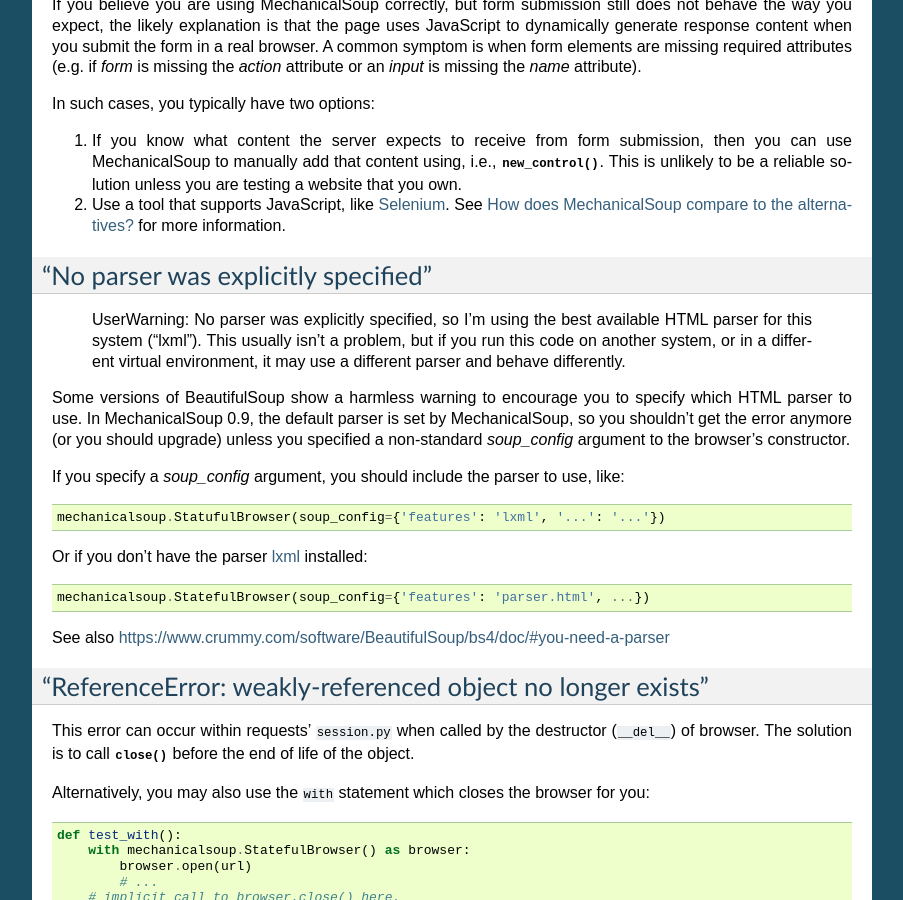
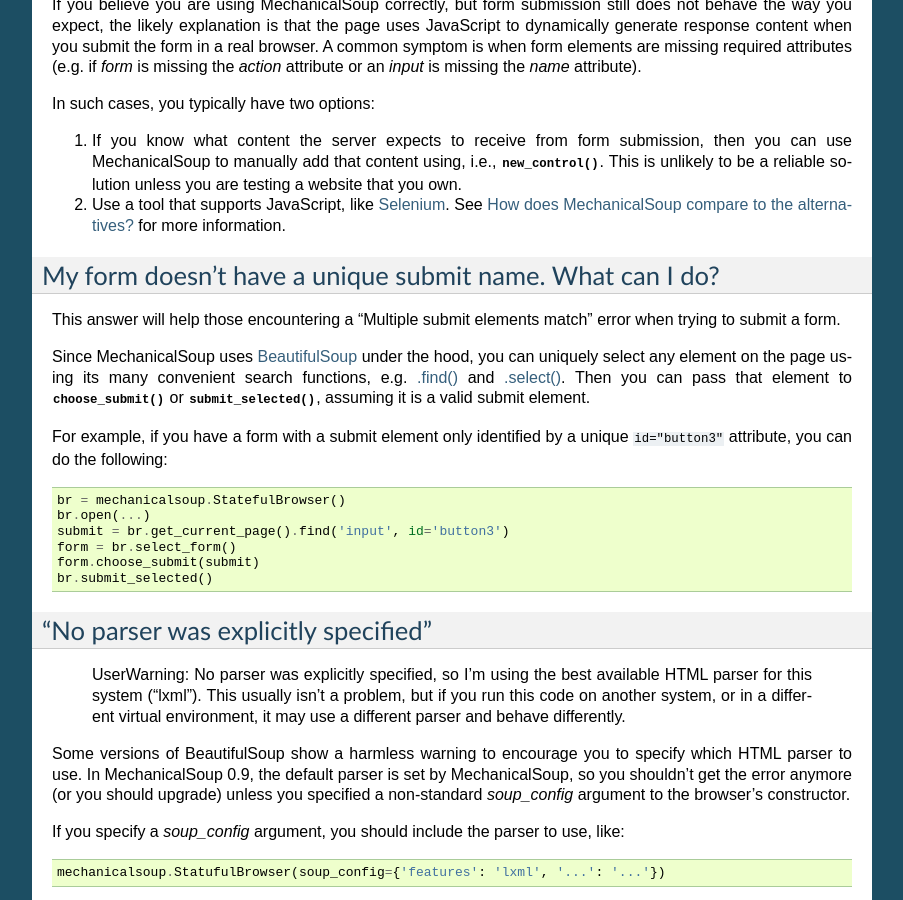
Before and after one commit to MechanicalSoup/MechanicalSoup, a Sphinx documentation site: the page built from docs/faq.rst, in a window 1280 px wide and 900 px high, scrolled down 1551 px. Shown: the whole window, without its empty margins (198-1101 px from the left). Built offline with Sphinx 7.4.7, drawn with Linux system fonts in a browser that asks for light colours; some of the changed text lies outside the part shown.

Commit message:
faq.rst: add tip for choosing submits
This FAQ shows users how to explicitly select the submit element
that they want to submit a form with. It address some confusion
demonstrated by issue #227.

```diff
--- a/docs/faq.rst
+++ b/docs/faq.rst
@@ -122,6 +122,31 @@ In such cases, you typically have two options:
    `Selenium <http://selenium-python.readthedocs.io/>`__.
    See :ref:`label-alternatives` for more information.
 
+My form doesn't have a unique submit name. What can I do?
+~~~~~~~~~~~~~~~~~~~~~~~~~~~~~~~~~~~~~~~~~~~~~~~~~~~~~~~~~
+
+This answer will help those encountering a "Multiple submit elements match"
+error when trying to submit a form.
+
+Since MechanicalSoup uses `BeautifulSoup <https://www.crummy.com/software/BeautifulSoup/bs4/doc/>`__
+under the hood, you can uniquely select any element on the page using its many
+convenient search functions, e.g. `.find() <https://www.crummy.com/software/BeautifulSoup/bs4/doc/#find>`__
+and `.select() <https://www.crummy.com/software/BeautifulSoup/bs4/doc/#css-selectors>`__.
+Then you can pass that element to :func:`~mechanicalsoup.Form.choose_submit`
+or :func:`~mechanicalsoup.StatefulBrowser.submit_selected`, assuming it is a
+valid submit element.
+
+For example, if you have a form with a submit element only identified by a
+unique ``id="button3"`` attribute, you can do the following::
+
+    br = mechanicalsoup.StatefulBrowser()
+    br.open(...)
+    submit = br.get_current_page().find('input', id='button3')
+    form = br.select_form()
+    form.choose_submit(submit)
+    br.submit_selected()
+
+
 "No parser was explicitly specified"
 ~~~~~~~~~~~~~~~~~~~~~~~~~~~~~~~~~~~~
 
```
